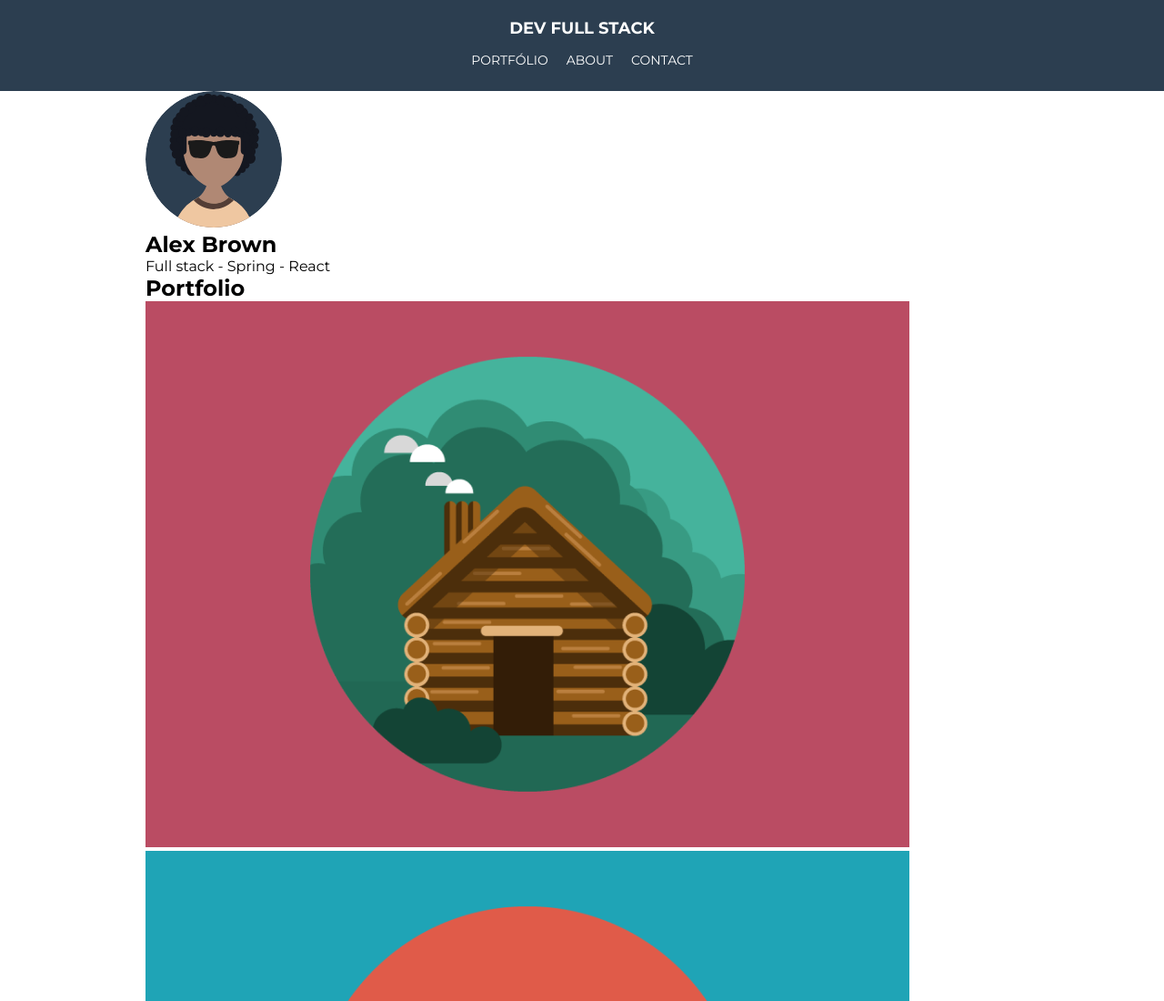
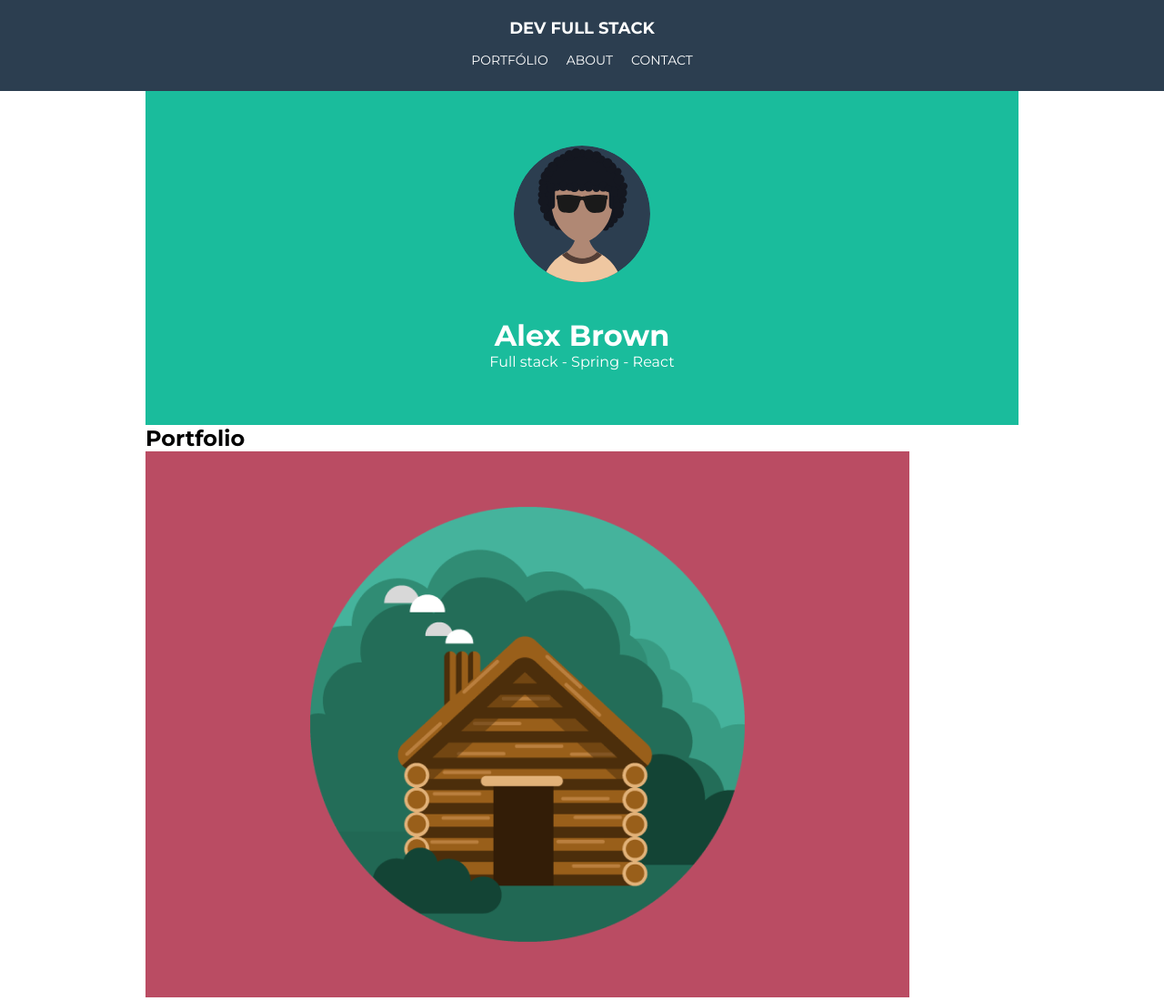
Before and after one commit to NeryJr/Projeto-perfil, a plain HTML site: page index.html in a window 1280 px wide. Shown: the top 1100 px of the page at 91% size. Drawn offline with Linux system fonts and the light colour scheme.

Commit message:
Seção profile finalizada

```diff
--- a/css/styles.css
+++ b/css/styles.css
@@ -54,3 +54,25 @@ nav ul li {
     margin: 10px;
     font-size: 14px;
 }
+
+.profile {
+    background-color: var(--color-green);
+    display: flex;
+    flex-direction: column;
+    align-items: center;
+    color: var(--color-white-name);
+    padding: 60px 0;
+}
+
+.profile-img img {
+    width: 150px;
+    padding-bottom: 35px;
+}
+
+.profile h2 {
+    font-size: 2rem;
+}
+
+.profile p {
+    font-size: 1rem;
+}
--- a/index.html
+++ b/index.html
@@ -20,17 +20,14 @@
     </header>
 
     <main>
-        <section>
-            <div class="container">
-                <div class="profile">
+        <section class="container profile">
+            <div  class="profile-img">
                 <img src="img/Profile-Image.svg" alt="Foto perfil">
             </div>
-                <h1>Alex Brown</h1>
+            <h2>Alex Brown</h2>
             <p>Full stack - Spring - React</p>
-            </div>
         </section>
-        <section class="portfolio">
-            <div class="container">
+        <section class="container portfolio">
             <h2>Portfolio</h2>
             <div>
                 <img src="img/portfolio1.png" alt="Portfolio 1">
@@ -39,7 +36,6 @@
                 <img src="img/portfolio4.png" alt="Portfolio 4">
                 <img src="img/portfolio5.png" alt="Portfolio 5">
                 <img src="img/portfolio6.png" alt="Portfolio 6">
-                </div>
             </div>
         </section>
     </main>
```
Lines whose indentation alone changed are shown as unchanged.
